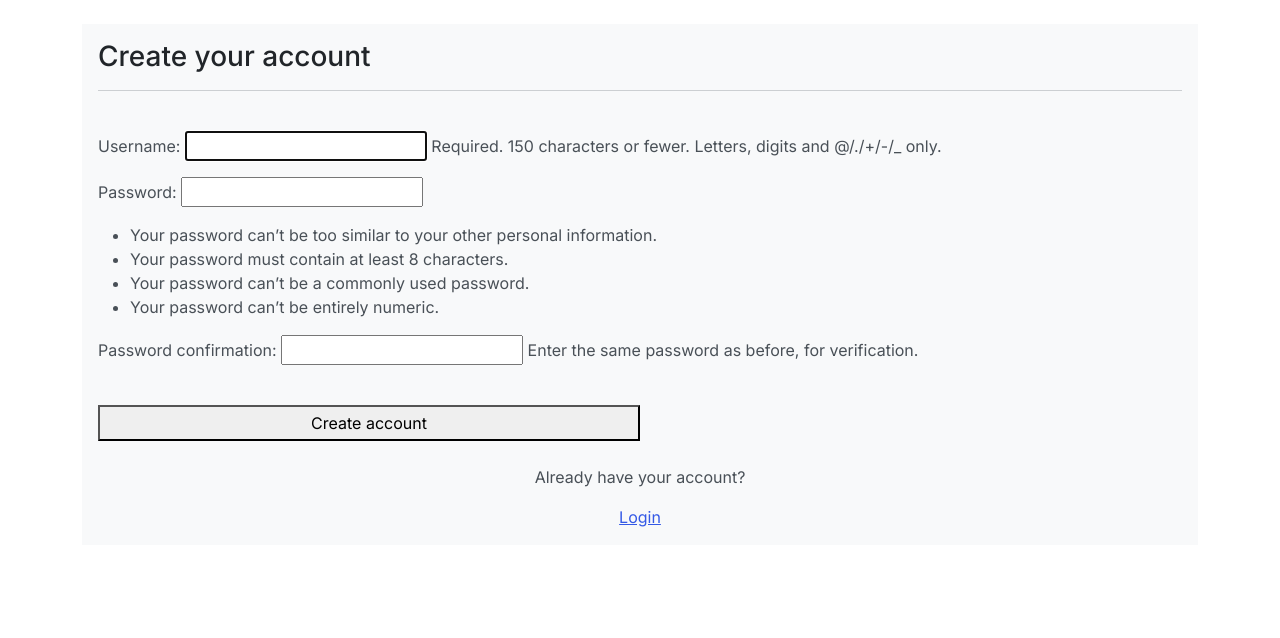
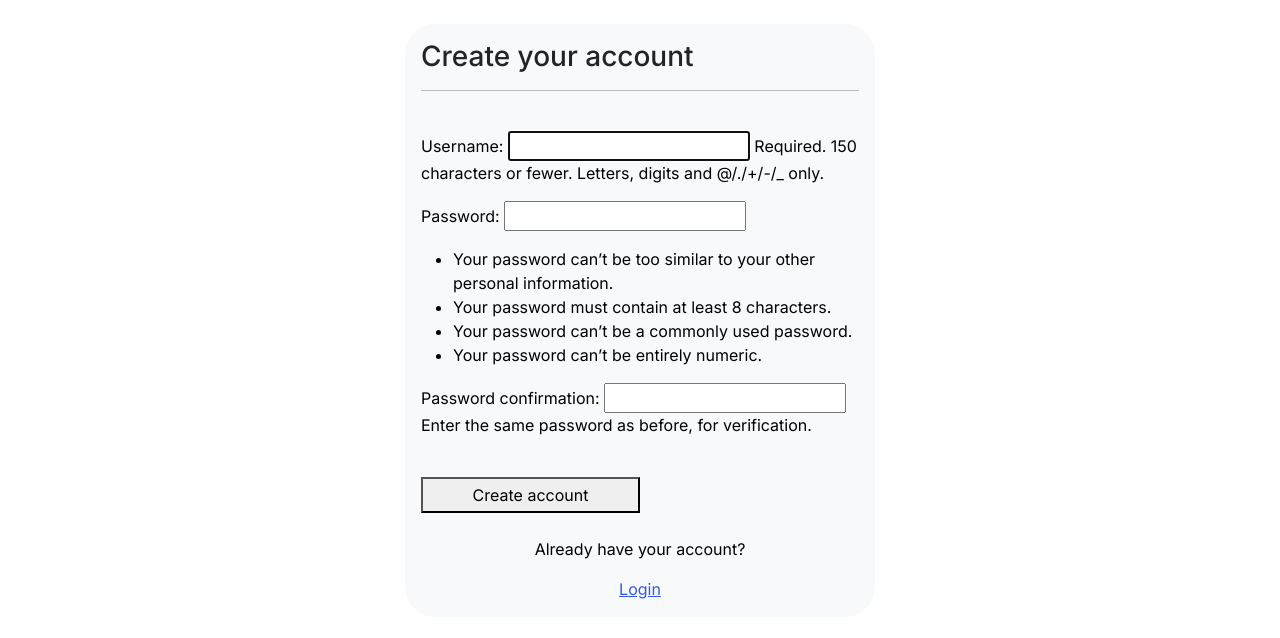
Before and after one commit to Borys-777/BudgetBuddy, a Django app: page /register in a window 1280 px wide. Shown: the part 67-705 px from the top of the page. Run offline with Django 4.2, Linux system fonts and the light colour scheme; parts of the project's set-up code (start-up, migrations or seed data) failed here and were passed over.

Commit message:
Did the styling for the form. Updated navbar.html

```diff
--- a/expense_add/templates/expense_add/navbar.html
+++ b/expense_add/templates/expense_add/navbar.html
@@ -54,7 +54,7 @@
 
         <li class="nav-item">
 
-          <a class="nav-link" href="{% url '' %}"> Register </a>
+          <a class="nav-link" href="{% url 'register' %}"> Register </a>
 
         </li>
 
--- a/expense_add/templates/expense_add/register.html
+++ b/expense_add/templates/expense_add/register.html
@@ -4,7 +4,7 @@
 
 <body>
 
-    <div class="container bg-light p-3">
+    <div class="container bg-light p-3 form-layout">
 
         <h3> Create your account</h3>
 
--- a/static/css/style.css
+++ b/static/css/style.css
@@ -1,3 +1,6 @@
-h1 {
-    color: red;
+.form-layout {
+
+    border-radius: 30px;
+    width: 470px;
+    color: black;
 }
```
